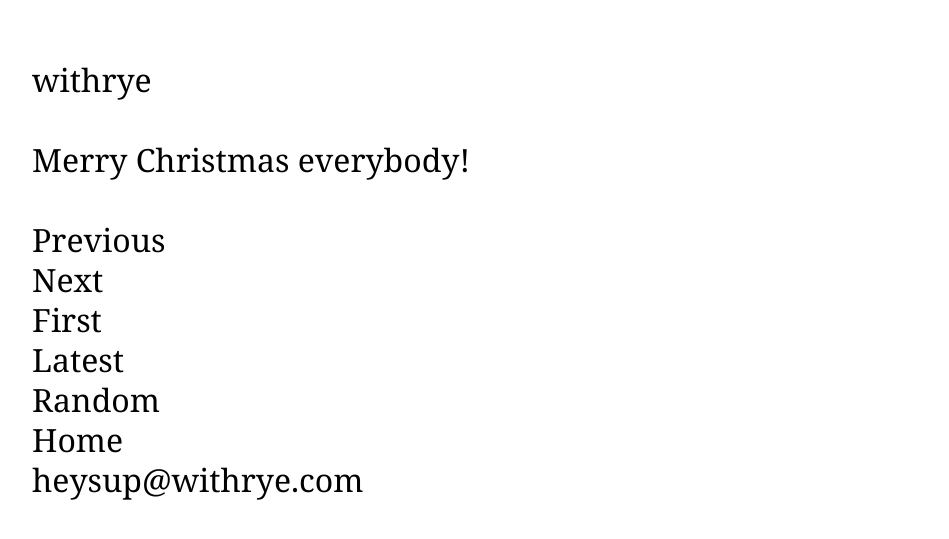
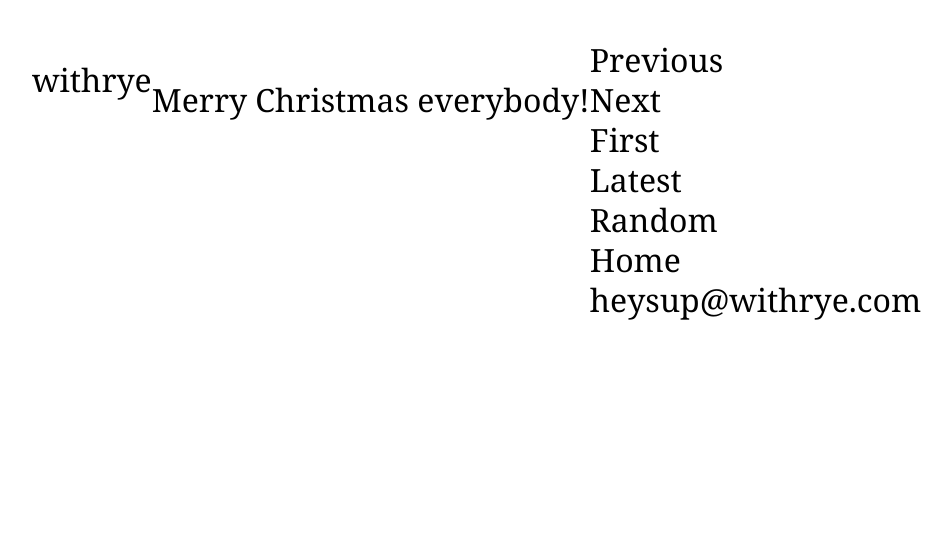
Before and after one commit to fv231/blog, a Jekyll site: the page built from _posts/2013-12-24-58.md, in a window 1280 px wide. Shown: the top 539 px of the page, without its empty margins (308-1257 px from the left). Built offline with Jekyll 4.4.1, drawn with Linux system fonts in a browser that asks for light colours.

Commit message:
add flex columns

```diff
--- a/_layouts/default.html
+++ b/_layouts/default.html
@@ -32,7 +32,7 @@
 <body>
 
 <div class="wrapper">
-  <div class="header">
+  <div class="column header">
     <a href="/">withrye</a>
   </div>
   {{ content }}
--- a/_layouts/post.html
+++ b/_layouts/post.html
@@ -2,11 +2,11 @@
 layout: default
 ---
 
-<div class="post">
+<div class="column post">
   {{ content }}
 </div>
 
-<div class="footer">
+<div class="column footer">
 
   {% if page.previous %}
     <p><a href="{{page.previous.url}}">Previous</a></p>
--- a/index.html
+++ b/index.html
@@ -4,11 +4,11 @@ layout: default
 
 {% for post in site.posts limit:1 %}
 
-   <div class="post">
+   <div class="column post">
       {{ site.posts.first.content }}
    </div>
 
-   <div class="footer">
+   <div class="column footer">
      <p><a href="{{ post.previous.url }}">Previous</a></p>
      <p><a href="{{site.posts.last.url}}">First</a></p>
      <p><a href="/?" id="random">Random</a></p>
--- a/style.css
+++ b/style.css
@@ -7,14 +7,17 @@ a
 img
 { width:100%; }
 
-.post p
-{ margin:40px 0; }
+.wrapper
+{ max-width:600px; margin:auto; background:white; padding:40px; font:32px/40px georgia, serif; display:flex; }
 
-.wrapper
-{ max-width:600px; margin:auto; background:white; padding:40px; font:32px/40px georgia, serif; }
+.column
+{ flex:none; }
 
 .header
 { margin-top:20px; }
+
+.post p
+{ margin:40px 0; }
 
 .footer
 { margin-bottom:30px; }
```
